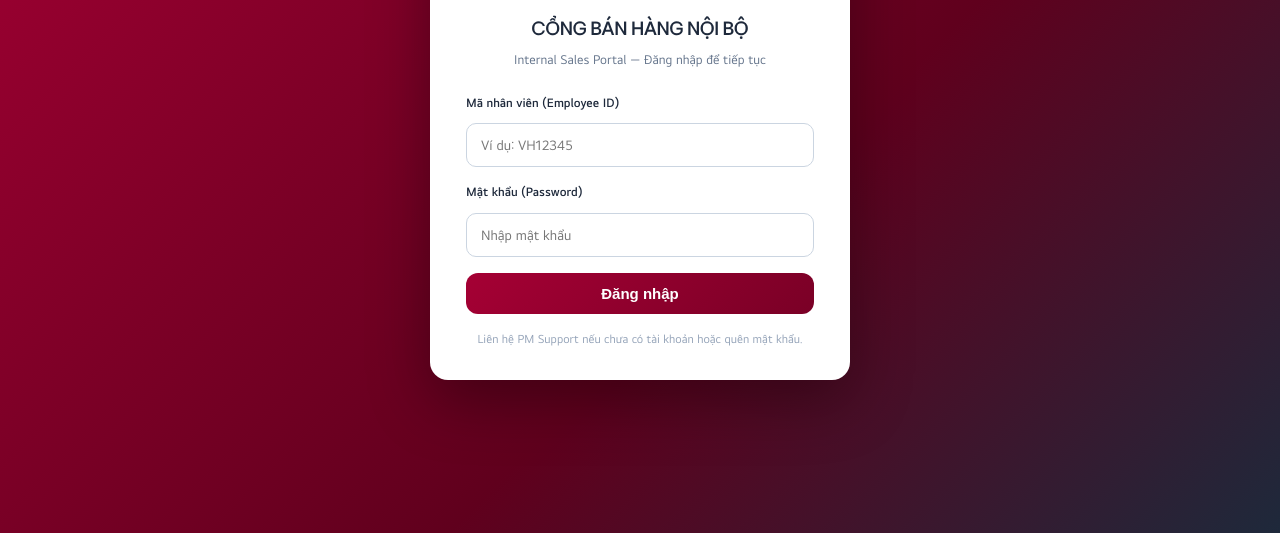
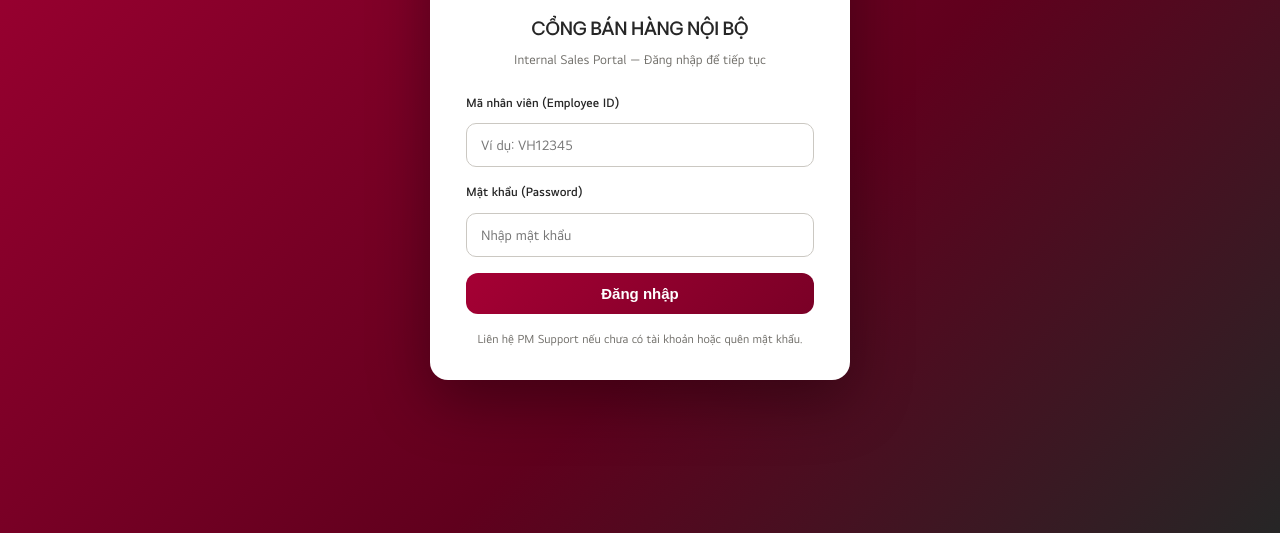
Before and after one commit to Gobitangocbao/lg-internal-sales-portal, a plain HTML site: page Mau_Dang_Ky_Internal_Sales_3009.html in a window 1280 px wide. Shown: the part 267-800 px from the top of the page. Drawn offline with Linux system fonts and the light colour scheme; no server answers.

Commit message:
Brand audit: Fix ALL off-brand colors to LG warm grey palette (BI V5.2)
Login overlay: #1E293B→#262626(WG01), #64748B→#716F6A(WG03), #CBD5E1→#CBC8C2(WG04)
Error states: Tailwind red→Heritage Red #A50034 tints
Program tabs: gradient→solid WG01, borders→WG03, text→WG04
Product table: backgrounds→WG06/WG07, headers→WG02, dividers→WG05
Status badges: green/red→WG05+muted green & Heritage Red tint
Code font: LG EI Text primary, Consolas fallback
P3: Added register_product_ endpoint with LockService concurrency

```diff
--- a/Mau_Dang_Ky_Internal_Sales_3009.html
+++ b/Mau_Dang_Ky_Internal_Sales_3009.html
@@ -379,7 +379,7 @@
     /* ===== P0: Login Overlay ===== */
     #login-overlay {
       position: fixed; inset: 0; z-index: 99999;
-      background: linear-gradient(135deg, #A50034 0%, #60001D 60%, #1E293B 100%);
+      background: linear-gradient(135deg, #A50034 0%, #60001D 60%, #262626 100%);  /* WG01 replaces Tailwind slate */
       display: flex; align-items: center; justify-content: center;
       transition: opacity .4s ease;
     }
@@ -394,15 +394,15 @@
     }
     .login-card h2 {
       font-family: 'LG EI Headline', 'LG EI Text', sans-serif;
-      font-size: 20px; color: #1E293B; margin: 0 0 6px;
+      font-size: 20px; color: #262626; margin: 0 0 6px;  /* WG01 */
     }
     .login-card .login-sub {
-      font-size: 13px; color: #64748B; margin: 0 0 24px;
+      font-size: 13px; color: #716F6A; margin: 0 0 24px;  /* WG03 */
     }
     .login-card .form-group { margin-bottom: 16px; text-align: left; }
-    .login-card .form-label { font-size: 12.5px; font-weight: 600; color: #1E293B; margin-bottom: 5px; display: block; }
+    .login-card .form-label { font-size: 12.5px; font-weight: 600; color: #262626; margin-bottom: 5px; display: block; }  /* WG01 */
     .login-card .form-control {
-      width: 100%; padding: 10px 14px; border: 1.5px solid #CBD5E1;
+      width: 100%; padding: 10px 14px; border: 1.5px solid #CBC8C2;  /* WG04 */
       border-radius: 10px; font-size: 14px; outline: none; transition: border-color .2s;
       box-sizing: border-box;
     }
@@ -417,13 +417,13 @@
     .login-card .btn-login:active { transform: scale(.98); }
     .login-card .btn-login:disabled { opacity: .5; cursor: not-allowed; }
     .login-card .login-error {
-      background: #FEF2F2; color: #991B1B; border: 1px solid #FECACA;
+      background: rgba(165,0,52,.06); color: #A50034; border: 1px solid rgba(165,0,52,.2);  /* Heritage Red tint */
       border-radius: 8px; padding: 10px 14px; font-size: 13px;
       margin-bottom: 16px; display: none;
     }
     .login-card .login-error.show { display: block; }
     .login-card .login-info {
-      margin-top: 16px; font-size: 12px; color: #94A3B8;
+      margin-top: 16px; font-size: 12px; color: #716F6A;  /* WG03 */
     }
     /* user-bar shown after login */
     .user-bar {
```
